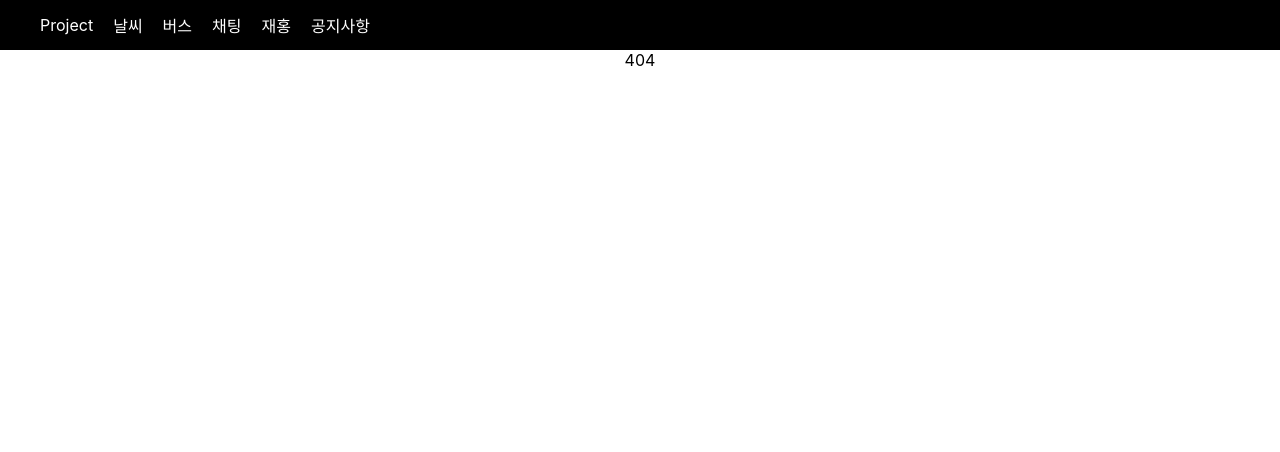
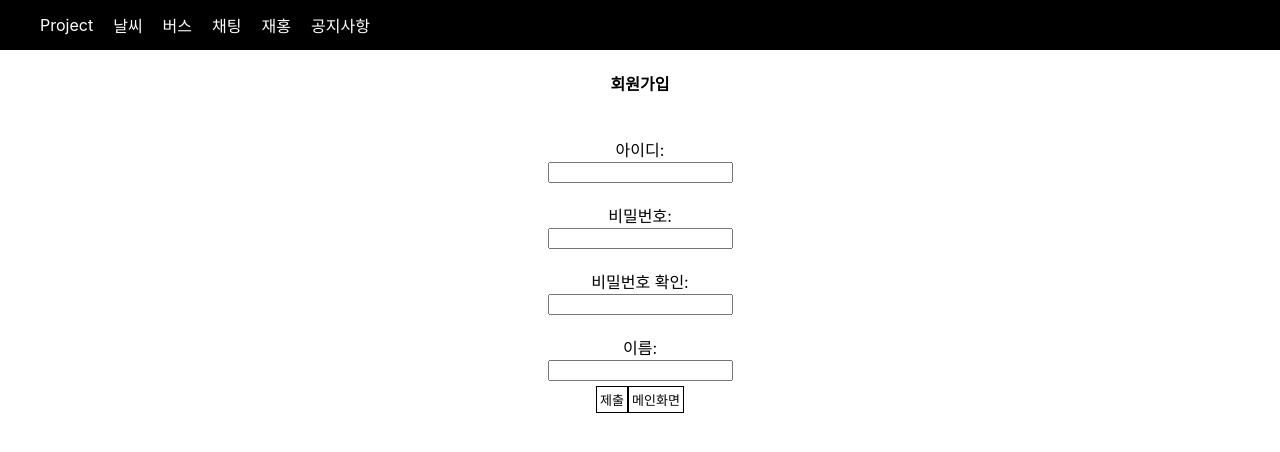
Before and after one commit to aidencjswo/jiwonfe, a React (Create React App) app: page /join in a window 1280 px wide. Before the commit this address had no page. Shown: the top 452 px of the page. Built offline with nearby package versions, Linux system fonts and the light colour scheme.

Commit message:
로그인 개발 중

```diff
--- a/src/App.css
+++ b/src/App.css
@@ -45,6 +45,33 @@ input{
 }
 .mainContainer button:first-child{
   margin-right: 10px;
+}
+
+.joinContainer{
+  display: flex;
+  flex-direction: column;
+  justify-content: center;
+  align-items: center;
+}
+.joinContainer button{
+  font-size: 13px;
+  margin-top: 5px;
+  background-color:#fff;
+  border: 1px solid black;
+  padding: 3px;
+}
+.joinContainer>div{
+  padding-top : 20px;
+}
+
+.pwSuccess{
+  color : blue;
+  font-size : 10px;
+}
+
+.pwFail{
+  color : red;
+  font-size : 10px;
 }
 
 .chatRoom{
--- a/src/App.js
+++ b/src/App.js
@@ -5,6 +5,7 @@ import London from './page/london';
 import Chat from './page/chat';
 import Bus from './page/bus';
 import Main from './page/main';
+import Join from './page/join';
 
 
 function App() {
@@ -28,6 +29,7 @@ function App() {
         <Route path='chat' element={<Chat></Chat>}/>
         <Route path='london' element={<London></London>}/>
         <Route path='notice' element={<h4>공지사항</h4>}/>
+        <Route path='join' element={<Join></Join>}/>
         <Route path='*' element={<div>404</div>}/>
       </Routes>
 
--- /dev/null
+++ b/src/page/join.js
@@ -0,0 +1,58 @@
+import { useRef } from "react"
+import { useState } from "react"
+import { Navigate, useNavigate } from "react-router-dom"
+
+function Join(){
+    let [pw,setPw] = useState()
+    const checkPwSpan = useRef()
+    let navigate = useNavigate()
+
+    const checkPw = (e) => {
+        console.log(e)
+        console.log(pw)
+        if(pw == e){
+            checkPwSpan.current.innerText = '비밀번호가 일치합니다.'
+            checkPwSpan.current.className = 'pwSuccess'
+        }else{
+            checkPwSpan.current.innerText = '비밀번호가 일치하지 않습니다.'
+            checkPwSpan.current.className = 'pwFail'
+        }
+    }
+
+    return(
+        <div className="joinContainer">
+            <h4>회원가입</h4>
+            <div>
+            <div>아이디:</div>
+            <input type="text"></input>
+            </div>
+            <div>
+            <div>비밀번호:</div>
+            <input type="password" onChange={(e)=>{
+            setPw(e.target.value)
+            console.log(e.target.value)
+            }}></input>
+            </div>
+            <div>
+            <div>비밀번호 확인:</div>
+            <input  onChange={(e)=>{
+            checkPw(e.target.value)
+            }} type="password"></input>
+            <br></br>
+            <span ref={checkPwSpan}> </span>
+            </div>
+            <div>
+            <div>이름:</div>
+            <input type="text"></input>
+            <div>
+            </div>
+            <button>제출</button>
+            <button onClick={()=>{
+                navigate("/")
+            }}>메인화면</button>
+            </div>
+        </div>
+    )
+}
+
+export default Join
--- a/src/page/main.js
+++ b/src/page/main.js
@@ -1,7 +1,10 @@
 import axios from "axios"
 import { useState } from "react"
+import { Route, useNavigate } from "react-router-dom"
 
 function Main(){
+
+    let navigate = useNavigate()
 
     let [id , setId] = useState()
     let [pw , setPw] = useState()
@@ -37,7 +40,9 @@ function Main(){
 
                     }
                 }>로그인</button>
-                <button>회원가입</button>
+                <button onClick={()=>{
+                    navigate("/join")
+                }}>회원가입</button>
             </div>
         </div>
     )
```
